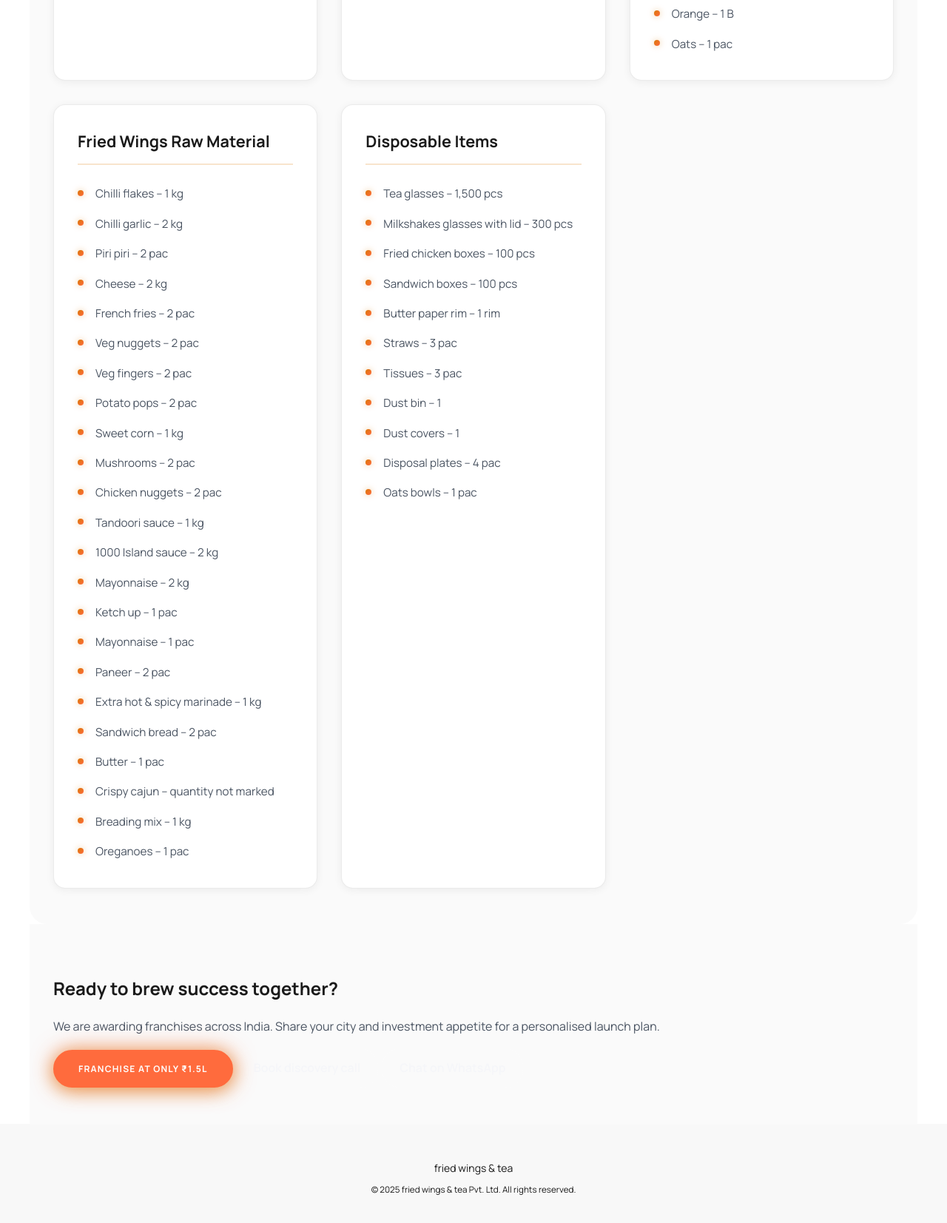
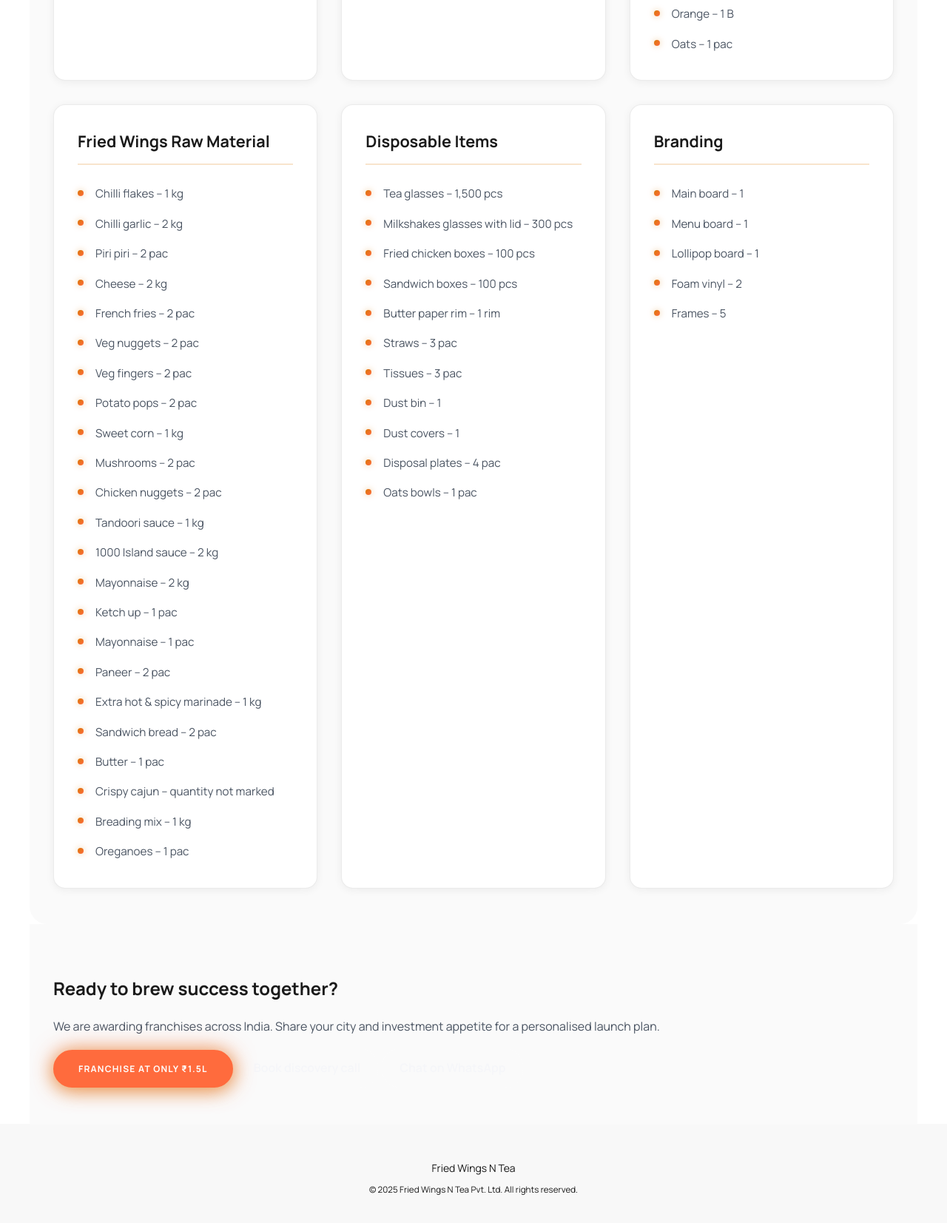
Before and after one commit to octaleadsprivatelimited-cloud/friedwings, a website: page franchise.html in a window 1280 px wide. Shown: the part 3418-5071 px from the top of the page at 74% size. Drawn offline with Linux system fonts and the light colour scheme.

Commit message:
Add Branding section to franchise page and update branding name to Fried Wings N Tea

```diff
--- a/franchise.html
+++ b/franchise.html
@@ -3,8 +3,8 @@
 <head>
     <meta charset="UTF-8" />
     <meta name="viewport" content="width=device-width, initial-scale=1.0" />
-    <title>Franchise | Fried Wings and Tea</title>
-    <meta name="description" content="Partner with fried wings & tea. Review franchise formats, investment details, operational support, and launch timelines." />
+    <title>Franchise | Fried Wings N Tea</title>
+    <meta name="description" content="Partner with Fried Wings N Tea. Review franchise formats, investment details, operational support, and launch timelines." />
     <link rel="preconnect" href="https://fonts.googleapis.com" />
     <link rel="preconnect" href="https://fonts.gstatic.com" crossorigin />
     <link href="https://fonts.googleapis.com/css2?family=Manrope:wght@400;500;600;700;800&display=swap" rel="stylesheet" />
@@ -263,6 +263,16 @@
                     <li>Oats bowls – 1 pac</li>
                 </ul>
             </article>
+            <article class="card">
+                <h3>Branding</h3>
+                <ul class="inventory__list">
+                    <li>Main board – 1</li>
+                    <li>Menu board – 1</li>
+                    <li>Lollipop board – 1</li>
+                    <li>Foam vinyl – 2</li>
+                    <li>Frames – 5</li>
+                </ul>
+            </article>
         </div>
     </section>
 
@@ -280,8 +290,8 @@
 
     <footer class="footer footer--centered">
         <div class="footer__brand">
-            <span>fried wings & tea</span>
-            <small>© 2025 fried wings & tea Pvt. Ltd. All rights reserved.</small>
+            <span>Fried Wings N Tea</span>
+            <small>© 2025 Fried Wings N Tea Pvt. Ltd. All rights reserved.</small>
         </div>
     </footer>
 
--- a/package.json
+++ b/package.json
@@ -2,7 +2,7 @@
   "name": "friedwings",
   "version": "1.0.0",
   "type": "module",
-  "description": "Fried Wings and Tea website server",
+  "description": "Fried Wings N Tea website server",
   "main": "server.js",
   "scripts": {
     "start": "node server.js"
```
Also changed, not shown: contact.html (+4 -4 lines), index.html (+5 -5 lines), menu.html (+3 -3 lines), privacy-policy.html (+4 -4 lines), assets/franchise-items.jpeg (added).
